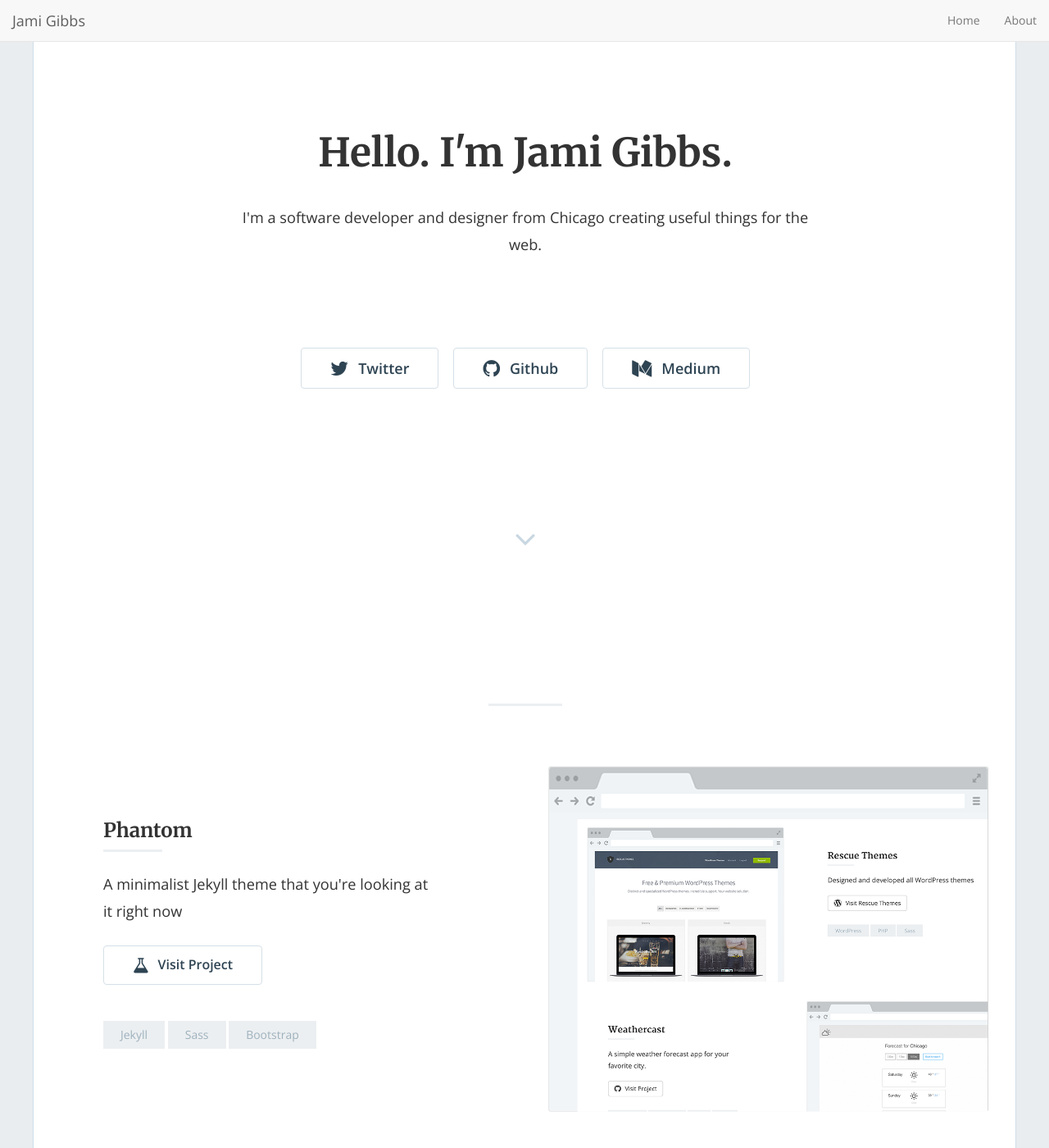
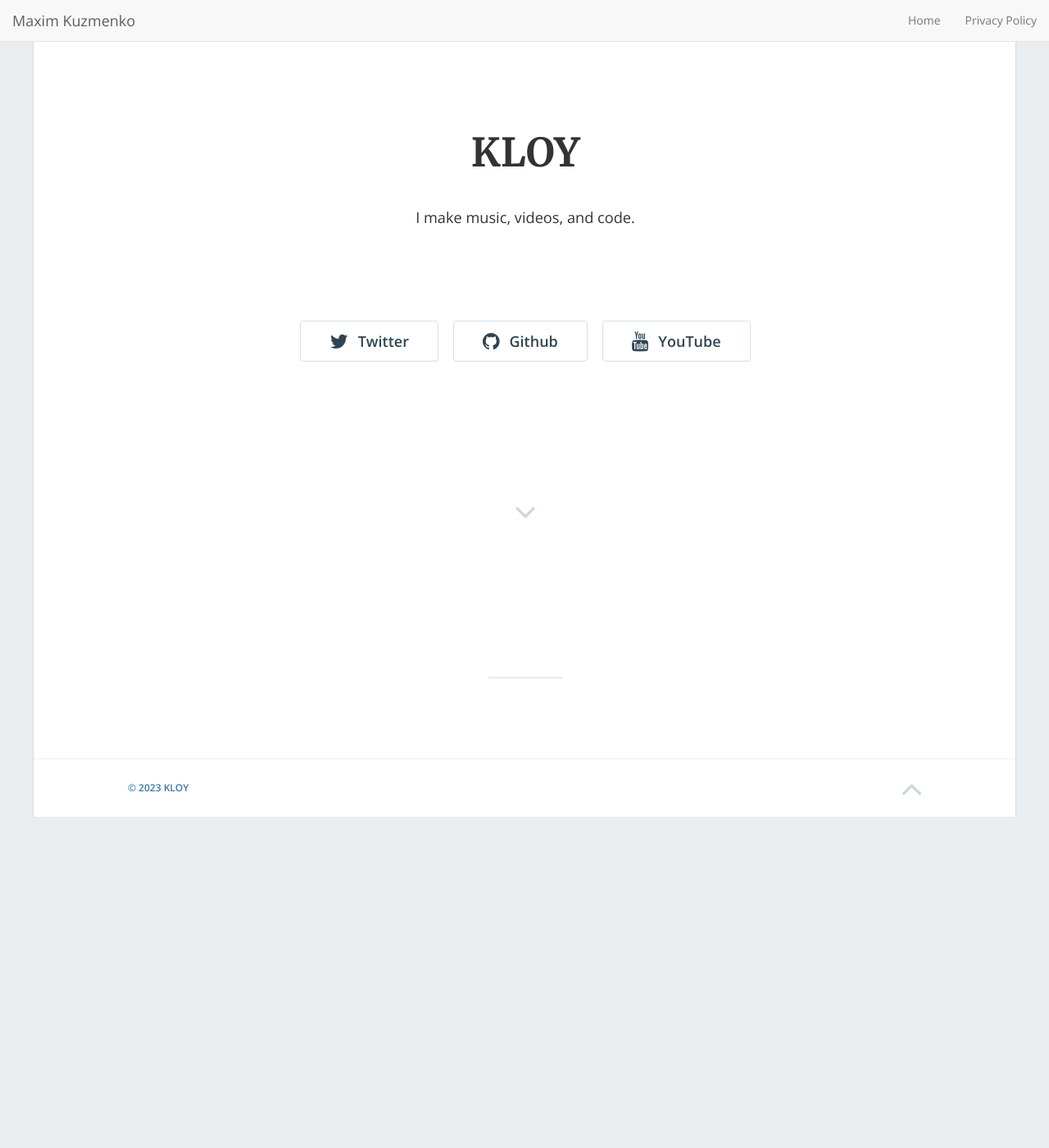
Before and after one commit to maxim-kuzmenko/maxim-kuzmenko.github.io, a Jekyll site: the page built from index.html, in a window 1280 px wide and 1400 px high. Shown: the whole window at 82% size. Built offline with Jekyll 4.4.1, drawn with Linux system fonts in a browser that asks for light colours; nearby versions of some CDN libraries; the list of posts is cut into pages by our own code; some of the changed text lies outside the part shown.

Commit message:
Updated website to show basic version of privacy policy

```diff
--- a/_config.yml
+++ b/_config.yml
@@ -13,14 +13,14 @@
 # you will see them accessed via {{ site.title }}, {{ site.email }}, and so on.
 # You can create any custom variable you would like, and they will be accessible
 # in the templates via {{ site.myvariable }}.
-title: "Hello. I'm Jami Gibbs."
-email: 'jami0821@gmail.com'
-description: "I'm a software developer and designer from Chicago creating useful things for the web."
+title: "KLOY"
+email: 'maxim.kuzmenko1@gmail.com'
+description: "I make music, videos, and code."
 baseurl: "" # the subpath of your site, e.g. /blog
-url: "https://jamigibbs.github.io/phantom" # the base hostname & protocol for your site, e.g. https://example.com
-twitter_username: 'jamigibbs'
-github_username: 'jamigibbs'
-medium_username: 'blog.jamigibbs.com'
+url: "https://maxim-kuzmenko.github.io/" # the base hostname & protocol for your site, e.g. https://example.com
+twitter_username: 'kloymusic'
+github_username: 'maxim-kuzmenko'
+youtube_username: 'kloymusic'
 
 # Build settings
 markdown: kramdown
@@ -92,8 +92,8 @@
 ############################################################
 
 ### Phantom settings
-footer_text: '© 2018 Jami Gibbs'
-admin_name: 'Jami Gibbs'
+footer_text: '© 2023 KLOY'
+admin_name: 'Maxim Kuzmenko'
 google_analytics: "UA-9999999-99" # Update with your own tracking ID
 enable_contact: false
 
@@ -101,4 +101,5 @@
 enable_nav: true
 nav_item:
   - { url: '/', text: 'Home' }
-  - { url: '/about', text: 'About' }
+  - { url: '/privacy_policy', text: 'Privacy Policy' }
+  # - { url: '/about', text: 'About' }
--- a/_includes/home-hero.html
+++ b/_includes/home-hero.html
@@ -33,9 +33,12 @@
             {% if site.github_username != '' %}
               <a href="https://github.com/{{ site.github_username }}"><button class="btn btn-default btn-lg"><i class="fa fa-github fa-lg"></i>Github</button></a>
             {% endif %}
-            {% if site.medium_username != '' %}
+            {% if site.youtube_username != '' %}
+            <a href="https://youtube.com/{{ site.youtube_username }}"><button class="btn btn-default btn-lg"><i class="fa fa-youtube fa-lg"></i>YouTube</button></a>
+          {% endif %}
+            <!-- {% if site.medium_username != '' %}
               <a href="https://{{ site.medium_username }}"><button class="btn btn-default btn-lg"><i class="fa fa-medium fa-lg"></i>Medium</button></a>
-            {% endif %}
+            {% endif %} -->
 
           </div>
 
--- a/atom.xml
+++ b/atom.xml
@@ -13,7 +13,7 @@
    <email>{{ site.data.global.admin_email }}</email>
  </author>
 
- {% for post in site.posts %}
+ <!-- {% for post in site.posts %}
  <entry>
    <title>{{ post.title }}</title>
    <link href="{{ site.url }}{{ post.url }}"/>
@@ -21,6 +21,6 @@
    <id>{{ site.url }}{{ post.id }}</id>
    <content type="html">{{ post.content | xml_escape }}</content>
  </entry>
- {% endfor %}
+ {% endfor %} -->
 
 </feed>
--- a/feed.xml
+++ b/feed.xml
@@ -10,7 +10,7 @@
     <pubDate>{{ site.time | date_to_rfc822 }}</pubDate>
     <lastBuildDate>{{ site.time | date_to_rfc822 }}</lastBuildDate>
     <generator>Jekyll v{{ jekyll.version }}</generator>
-    {% for post in site.posts limit:10 %}
+    <!-- {% for post in site.posts limit:10 %}
       <item>
         <title>{{ post.title | xml_escape }}</title>
         <description>{{ post.content | xml_escape }}</description>
@@ -24,6 +24,6 @@
         <category>{{ cat | xml_escape }}</category>
         {% endfor %}
       </item>
-    {% endfor %}
+    {% endfor %} -->
   </channel>
 </rss>
```
Also changed, not shown: privacy_policy.md (renamed from about.md, +8 -6 lines), _posts2/2016-02-17-weathercast.md (renamed from _posts/2016-02-17-weathercast.md), _posts2/2016-02-18-phantom-jekyll-template.md (renamed from _posts/2016-02-18-phantom-jekyll-template.md), _posts2/2016-02-19-rescue-themes.md (renamed from _posts/2016-02-19-rescue-themes.md), _posts2/2016-02-20-bloc-jams-angular.md (renamed from _posts/2016-02-20-bloc-jams-angular.md), preview.jpg (deleted), 10 other files.
